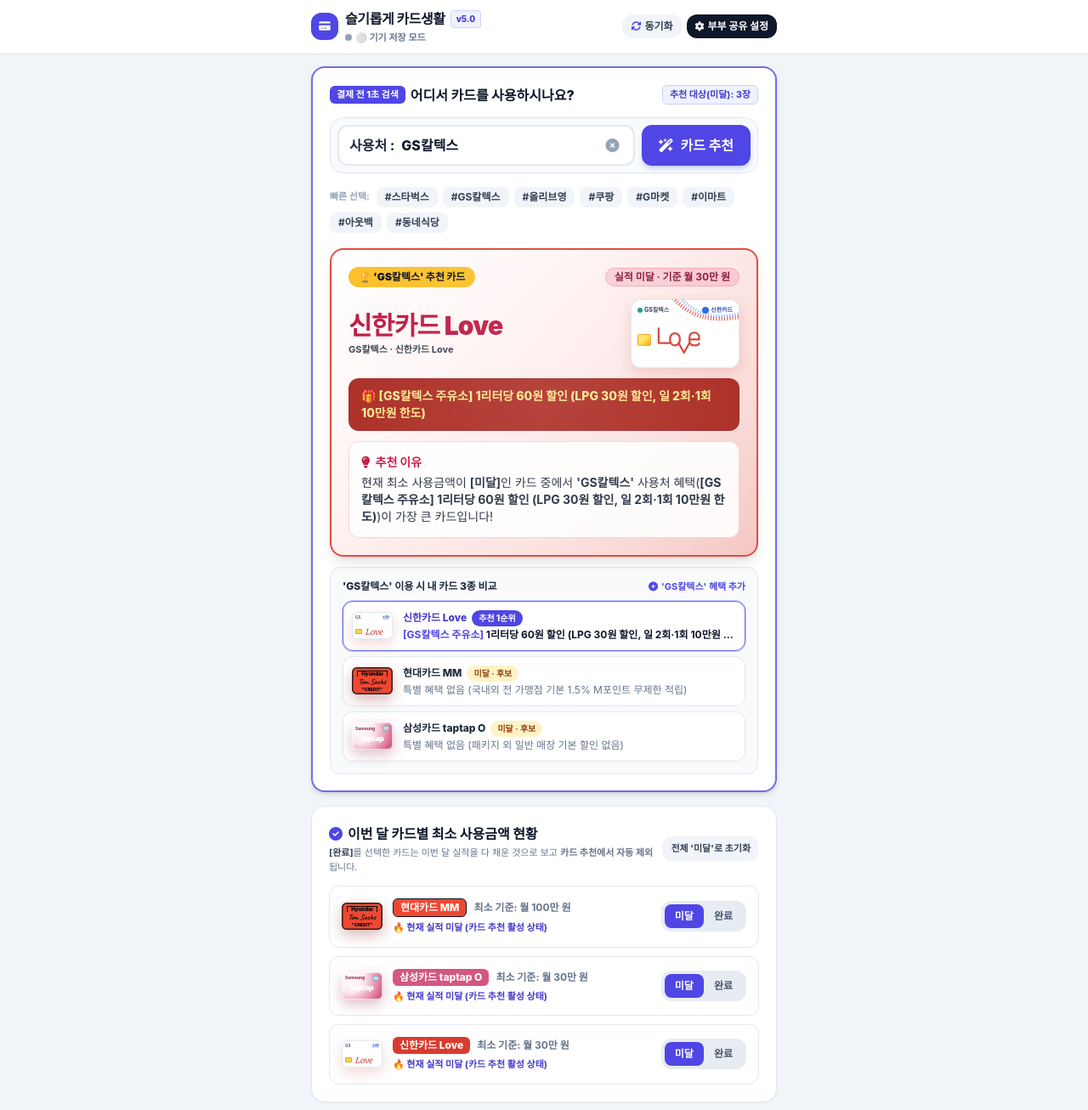
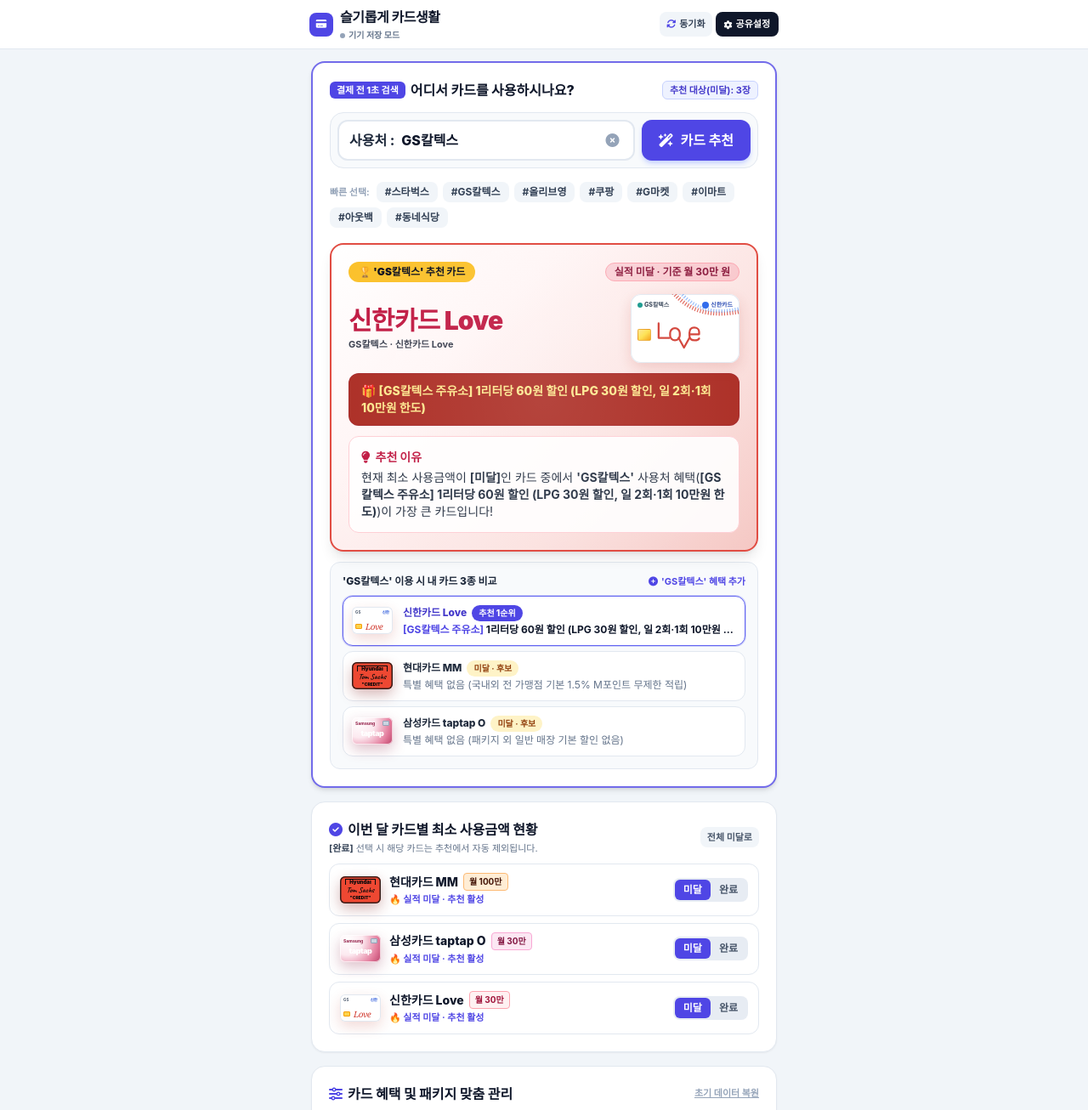
Before and after one commit to wiarea-master/wise-card, a plain HTML site: page index.html in a window 1280 px wide. Shown: the top 1306 px of the page at 85% size. Drawn offline with nearby package versions, Linux system fonts and the light colour scheme; a web font is replaced by a local one.

Commit message:
Add files via upload

```diff
--- a/index.html
+++ b/index.html
@@ -90,40 +90,39 @@
 
   <!-- 상단 고정 헤더 (부부 GitHub 실시간 동기화 상태 및 원터치 동기화 버튼) -->
   <header class="bg-white border-b border-slate-200 sticky top-0 z-30 shadow-xs">
-    <div class="max-w-xl mx-auto px-3.5 py-2.5 flex items-center justify-between gap-2">
+    <div class="max-w-xl mx-auto px-3 py-2 flex items-center justify-between gap-1.5">
       <div class="flex items-center gap-2 min-w-0">
-        <div class="w-8 h-8 rounded-xl bg-indigo-600 flex items-center justify-center text-white shadow-sm shrink-0">
-          <i class="fa-solid fa-credit-card text-xs"></i>
+        <div class="w-7 h-7 rounded-lg bg-indigo-600 flex items-center justify-center text-white shadow-xs shrink-0">
+          <i class="fa-solid fa-credit-card text-[11px]"></i>
         </div>
         <div class="min-w-0">
-          <div class="flex items-center gap-1.5">
-            <h1 class="font-extrabold text-sm sm:text-base text-slate-900 tracking-tight truncate">슬기롭게 카드생활</h1>
-            <span class="text-[10px] font-extrabold px-1.5 py-0.5 rounded bg-indigo-50 text-indigo-700 border border-indigo-200">v5.0</span>
+          <div class="flex items-center gap-1">
+            <h1 class="font-extrabold text-[15px] sm:text-base text-slate-900 tracking-tight whitespace-nowrap">슬기롭게 카드생활</h1>
           </div>
           <!-- 실시간 GitHub 동기화 상태 배지 -->
-          <div id="github-sync-status-badge" class="text-[11px] font-semibold text-slate-500 flex items-center gap-1 truncate mt-0.5">
-            <span class="w-2 h-2 rounded-full bg-slate-400 inline-block"></span>
-            <span>⚪ 기기 저장 모드</span>
+          <div id="github-sync-status-badge" class="text-[10px] font-semibold text-slate-500 flex items-center gap-1 whitespace-nowrap mt-0.5">
+            <span class="w-1.5 h-1.5 rounded-full bg-slate-400 inline-block"></span>
+            <span>기기 저장 모드</span>
           </div>
         </div>
       </div>
 
-      <div class="flex items-center gap-1.5 shrink-0">
+      <div class="flex items-center gap-1 shrink-0">
         <button
           onclick="pullFromGitHub(true)"
           id="header-sync-pull-btn"
           title="GitHub에서 최신 데이터 불러오기"
-          class="text-xs font-bold px-2.5 py-1.5 rounded-xl bg-slate-100 text-slate-700 hover:bg-slate-200 active:scale-95 transition flex items-center gap-1 cursor-pointer"
+          class="text-[11px] font-bold px-2 py-1.5 rounded-lg bg-slate-100 text-slate-700 hover:bg-slate-200 active:scale-95 transition flex items-center gap-1 whitespace-nowrap cursor-pointer"
         >
-          <i id="sync-spin-icon" class="fa-solid fa-rotate text-indigo-600"></i>
+          <i id="sync-spin-icon" class="fa-solid fa-rotate text-indigo-600 text-[11px]"></i>
           <span>동기화</span>
         </button>
         <button
           onclick="openGitHubModal()"
-          class="text-xs font-extrabold px-2.5 py-1.5 rounded-xl bg-slate-900 text-white hover:bg-slate-800 active:scale-95 transition flex items-center gap-1 shadow-xs cursor-pointer"
+          class="text-[11px] font-extrabold px-2.5 py-1.5 rounded-lg bg-slate-900 text-white hover:bg-slate-800 active:scale-95 transition flex items-center gap-1 shadow-xs whitespace-nowrap cursor-pointer"
         >
-          <i class="fa-solid fa-gear text-[11px]"></i>
-          <span>부부 공유 설정</span>
+          <i class="fa-solid fa-gear text-[10px]"></i>
+          <span>공유설정</span>
         </button>
       </div>
     </div>
@@ -200,26 +199,26 @@
     <!-- =====================================================================
          [메인 섹션 3] 📊 이번 달 카드별 최소 사용금액 현황 (미달 / 완료 원터치 스위치)
          ===================================================================== -->
-    <section id="section-spend-status" class="bg-white rounded-2xl p-4 sm:p-5 shadow-sm border border-slate-200 space-y-3.5">
+    <section id="section-spend-status" class="bg-white rounded-2xl p-3.5 sm:p-5 shadow-sm border border-slate-200 space-y-2.5">
       <div class="flex items-center justify-between gap-2">
-        <div>
-          <h2 class="font-extrabold text-slate-900 text-sm sm:text-base flex items-center gap-1.5">
+        <div class="min-w-0">
+          <h2 class="font-extrabold text-slate-900 text-sm sm:text-base flex items-center gap-1.5 whitespace-nowrap">
             <i class="fa-solid fa-circle-check text-indigo-600"></i>
             <span>이번 달 카드별 최소 사용금액 현황</span>
           </h2>
-          <p class="text-[11px] text-slate-500 mt-0.5">
-            <strong class="text-slate-700">[완료]</strong>를 선택한 카드는 이번 달 실적을 다 채운 것으로 보고 <strong>카드 추천에서 자동 제외</strong>됩니다.
+          <p class="text-[11px] text-slate-500 mt-0.5 truncate">
+            <strong class="text-slate-700">[완료]</strong> 선택 시 해당 카드는 추천에서 자동 제외됩니다.
           </p>
         </div>
         <button
           onclick="resetAllCardsToUnmet()"
-          class="text-[11px] font-bold px-2.5 py-1.5 rounded-xl bg-slate-100 text-slate-700 hover:bg-slate-200 transition shrink-0 cursor-pointer"
+          class="text-[11px] font-bold px-2 py-1 rounded-lg bg-slate-100 text-slate-600 hover:bg-slate-200 transition shrink-0 whitespace-nowrap cursor-pointer"
         >
-          전체 '미달'로 초기화
+          전체 미달로
         </button>
       </div>
 
-      <div id="spend-status-list" class="space-y-2.5"></div>
+      <div id="spend-status-list" class="space-y-2"></div>
     </section>
 
 
@@ -1185,20 +1184,20 @@
       }
 
       if (!isGitHubConfigured()) {
-        badge.innerHTML = `<span class="w-2 h-2 rounded-full bg-slate-400 inline-block"></span><span>⚪ 기기 저장 모드</span>`;
+        badge.innerHTML = `<span class="w-1.5 h-1.5 rounded-full bg-slate-400 inline-block"></span><span>기기 저장 모드</span>`;
         return;
       }
 
       const timeStr = new Date().toLocaleTimeString('ko-KR', { hour: '2-digit', minute: '2-digit' });
 
       if (state === 'syncing') {
-        badge.innerHTML = `<span class="w-2 h-2 rounded-full bg-amber-500 animate-ping inline-block"></span><span class="text-amber-700 font-bold">${detailText || '동기화 중...'}</span>`;
+        badge.innerHTML = `<span class="w-1.5 h-1.5 rounded-full bg-amber-500 animate-ping inline-block"></span><span class="text-amber-700 font-bold">${detailText || '동기화 중...'}</span>`;
       } else if (state === 'success') {
-        badge.innerHTML = `<span class="w-2 h-2 rounded-full bg-emerald-500 inline-block"></span><span class="text-emerald-700 font-bold">🟢 GitHub ${detailText || '동기화 완료'} (${timeStr})</span>`;
+        badge.innerHTML = `<span class="w-1.5 h-1.5 rounded-full bg-emerald-500 inline-block"></span><span class="text-emerald-700 font-bold">GitHub ${detailText || '완료'} (${timeStr})</span>`;
       } else if (state === 'error') {
-        badge.innerHTML = `<span class="w-2 h-2 rounded-full bg-rose-500 inline-block"></span><span class="text-rose-600 font-bold">🔴 GitHub 오류 (${detailText || '설정 확인'})</span>`;
+        badge.innerHTML = `<span class="w-1.5 h-1.5 rounded-full bg-rose-500 inline-block"></span><span class="text-rose-600 font-bold">GitHub 오류 (${detailText || '확인'})</span>`;
       } else {
-        badge.innerHTML = `<span class="w-2 h-2 rounded-full bg-emerald-500 inline-block"></span><span class="text-emerald-700 font-bold">🟢 GitHub 연동 중</span>`;
+        badge.innerHTML = `<span class="w-1.5 h-1.5 rounded-full bg-emerald-500 inline-block"></span><span class="text-emerald-700 font-bold">GitHub 연동 중</span>`;
       }
     }
 
@@ -1895,38 +1894,38 @@
       listEl.innerHTML = appData.cards.map(card => {
         const theme = CARD_THEMES[card.theme] || CARD_THEMES.slate;
         const isDone = Boolean(card.isCompleted);
+        const shortCriteria = (card.minSpendLabel || '').replace(' 원', '');
 
         return `
-          <div class="p-3.5 rounded-xl border transition flex items-center justify-between gap-3 ${
-            isDone ? 'bg-slate-100/80 border-slate-200' : 'bg-white border-slate-200 shadow-2xs'
+          <div class="px-3 py-2.5 rounded-xl border transition flex items-center justify-between gap-2.5 ${
+            isDone ? 'bg-slate-100/80 border-slate-200 opacity-75' : 'bg-white border-slate-200 shadow-2xs'
           }">
-            <div class="flex items-center gap-3 min-w-0">
-              ${renderRealCardPlateGraphic(card.id, 'mini')}
-              <div class="min-w-0">
-                <div class="flex items-center gap-2 flex-wrap">
-                  <span class="text-xs font-extrabold px-2 py-0.5 rounded-md ${theme.solidBadge}">
-                    ${card.name}
-                  </span>
-                  <span class="text-xs font-bold text-slate-500">
-                    최소 기준: ${card.minSpendLabel}
-                  </span>
-                </div>
-                <div class="text-[11px] font-bold mt-1 ${isDone ? 'text-slate-500' : 'text-indigo-700'}">
-                  ${isDone
-                    ? '✅ 이번 달 사용 완료 (카드 추천에서 제외됨)'
-                    : '🔥 현재 실적 미달 (카드 추천 활성 상태)'}
-                </div>
+            <!-- 좌측: 실물 미니 카드 플레이트 (48x32 고정) -->
+            ${renderRealCardPlateGraphic(card.id, 'mini')}
+
+            <!-- 중앙: 줄바꿈 없는 2줄 초슬림 요약 -->
+            <div class="flex-1 min-w-0">
+              <div class="flex items-center gap-1.5 whitespace-nowrap overflow-hidden">
+                <span class="text-[13px] sm:text-sm font-extrabold ${isDone ? 'text-slate-500 line-through' : 'text-slate-900'} truncate">
+                  ${card.name}
+                </span>
+                <span class="text-[10px] font-bold px-1.5 py-0.5 rounded border ${theme.badge} shrink-0">
+                  ${shortCriteria}
+                </span>
+              </div>
+              <div class="text-[11px] font-bold mt-0.5 whitespace-nowrap truncate ${isDone ? 'text-slate-500' : 'text-indigo-600'}">
+                ${isDone ? '✅ 실적 완료 · 추천 제외' : '🔥 실적 미달 · 추천 활성'}
               </div>
             </div>
 
-            <!-- 직관적인 [미달 / 완료] 2버튼 스위치 -->
-            <div class="inline-flex rounded-xl p-1 bg-slate-200/80 shrink-0">
+            <!-- 우측: 컴팩트 [미달 | 완료] 스위치 -->
+            <div class="inline-flex rounded-lg p-0.5 bg-slate-200/80 shrink-0 whitespace-nowrap">
               <button
                 type="button"
                 onclick="setCardCompletedStatus('${card.id}', false)"
-                class="px-3 py-1.5 rounded-lg text-xs font-extrabold transition cursor-pointer ${
+                class="px-2.5 py-1 rounded-md text-xs font-extrabold transition cursor-pointer ${
                   !isDone
-                    ? 'bg-indigo-600 text-white shadow-xs'
+                    ? 'bg-indigo-600 text-white shadow-2xs'
                     : 'text-slate-600 hover:text-slate-900'
                 }"
               >
@@ -1935,9 +1934,9 @@
               <button
                 type="button"
                 onclick="setCardCompletedStatus('${card.id}', true)"
-                class="px-3 py-1.5 rounded-lg text-xs font-extrabold transition cursor-pointer ${
+                class="px-2.5 py-1 rounded-md text-xs font-extrabold transition cursor-pointer ${
                   isDone
-                    ? 'bg-slate-800 text-white shadow-xs'
+                    ? 'bg-slate-800 text-white shadow-2xs'
                     : 'text-slate-600 hover:text-slate-900'
                 }"
               >
```
